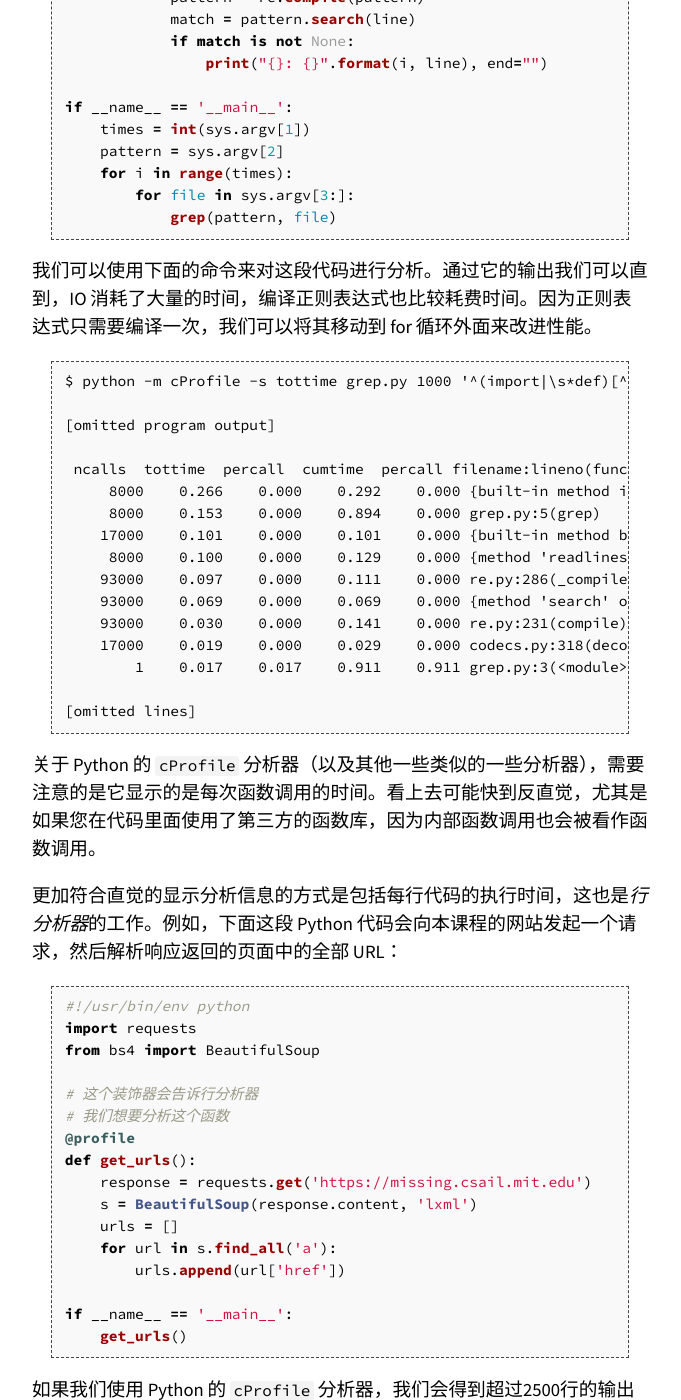
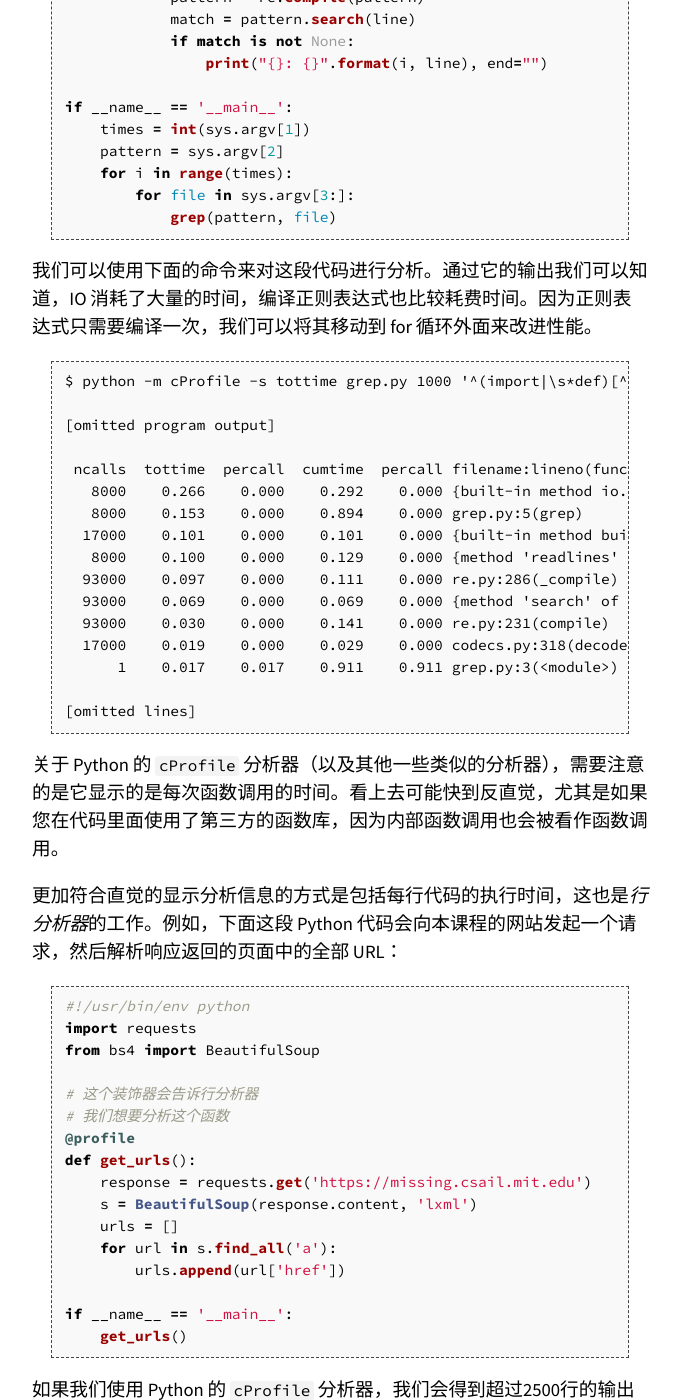
Before and after one commit to missing-semester-cn/missing-semester-cn.github.io, a Jekyll site: the page built from _2020/debugging-profiling.md, in a window 1280 px wide and 1400 px high, scrolled down 8453 px. Shown: the whole window, without its empty margins (300-981 px from the left). Built offline with Jekyll 4.4.1, drawn with Linux system fonts in a browser that asks for light colours; some of the changed text lies outside the part shown.

Commit message:
fix typos

````diff
--- a/_2020/debugging-profiling.md
+++ b/_2020/debugging-profiling.md
@@ -162,7 +162,7 @@
 有些问题是您不需要执行代码就能发现的。例如，仔细观察一段代码，您就能发现某个循环变量覆盖了某个已经存在的变量或函数名；或是有个变量在被读取之前并没有被定义。
 这种情况下 [静态分析](https://en.wikipedia.org/wiki/Static_program_analysis) 工具就可以帮我们找到问题。静态分析会将程序的源码作为输入然后基于编码规则对其进行分析并对代码的正确性进行推理。
 
-下面这段 Python 代码中存在几个问题。 首先，我们的循环变量`foo` 覆盖了之前定义的函数`foo`。最后一行，我们还把 `bar` 错写成了`baz`，因此当程序完成`sleep`  (一分钟后)后，执行到这一行的时候便会崩溃。
+下面这段 Python 代码中存在几个问题。 首先，我们的循环变量`foo` 覆盖了之前定义的函数`foo`。最后一行，我们还把 `bar` 错写成了`baz`，因此当程序完成`sleep`  (一分钟)后，执行到这一行的时候便会崩溃。
 
 ```python
 import time
@@ -234,7 +234,7 @@
 
 不过，执行时间（wall clock time）也可能会误导您，因为您的电脑可能也在同时运行其他进程，也可能在此期间发生了等待。 对于工具来说，需要区分真实时间、用户时间和系统时间。通常来说，用户时间+系统时间代表了您的进程所消耗的实际 CPU （更详细的解释可以参照[这篇文章](https://stackoverflow.com/questions/556405/what-do-real-user-and-sys-mean-in-the-output-of-time1)）。
 
-- 真实时间 - 从程序开始到结束流失掉到真实时间，包括其他进程到执行时间以及阻塞消耗的时间（例如等待 I/O或网络）；
+- 真实时间 - 从程序开始到结束流失掉的真实时间，包括其他进程的执行时间以及阻塞消耗的时间（例如等待 I/O或网络）；
 - _User_ - CPU 执行用户代码所花费的时间；
 - _Sys_ - CPU 执行系统内核代码所花费的时间。
 
@@ -282,7 +282,7 @@
             grep(pattern, file)
 ```
 
-我们可以使用下面的命令来对这段代码进行分析。通过它的输出我们可以直到，IO 消耗了大量的时间，编译正则表达式也比较耗费时间。因为正则表达式只需要编译一次，我们可以将其移动到 for 循环外面来改进性能。
+我们可以使用下面的命令来对这段代码进行分析。通过它的输出我们可以知道，IO 消耗了大量的时间，编译正则表达式也比较耗费时间。因为正则表达式只需要编译一次，我们可以将其移动到 for 循环外面来改进性能。
 
 ```
 $ python -m cProfile -s tottime grep.py 1000 '^(import|\s*def)[^,]*$' *.py
@@ -290,21 +290,21 @@
 [omitted program output]
 
  ncalls  tottime  percall  cumtime  percall filename:lineno(function)
-     8000    0.266    0.000    0.292    0.000 {built-in method io.open}
-     8000    0.153    0.000    0.894    0.000 grep.py:5(grep)
-    17000    0.101    0.000    0.101    0.000 {built-in method builtins.print}
-     8000    0.100    0.000    0.129    0.000 {method 'readlines' of '_io._IOBase' objects}
-    93000    0.097    0.000    0.111    0.000 re.py:286(_compile)
-    93000    0.069    0.000    0.069    0.000 {method 'search' of '_sre.SRE_Pattern' objects}
-    93000    0.030    0.000    0.141    0.000 re.py:231(compile)
-    17000    0.019    0.000    0.029    0.000 codecs.py:318(decode)
-        1    0.017    0.017    0.911    0.911 grep.py:3(<module>)
+   8000    0.266    0.000    0.292    0.000 {built-in method io.open}
+   8000    0.153    0.000    0.894    0.000 grep.py:5(grep)
+  17000    0.101    0.000    0.101    0.000 {built-in method builtins.print}
+   8000    0.100    0.000    0.129    0.000 {method 'readlines' of '_io._IOBase' objects}
+  93000    0.097    0.000    0.111    0.000 re.py:286(_compile)
+  93000    0.069    0.000    0.069    0.000 {method 'search' of '_sre.SRE_Pattern' objects}
+  93000    0.030    0.000    0.141    0.000 re.py:231(compile)
+  17000    0.019    0.000    0.029    0.000 codecs.py:318(decode)
+      1    0.017    0.017    0.911    0.911 grep.py:3(<module>)
 
 [omitted lines]
 ```
 
 
-关于 Python 的 `cProfile` 分析器（以及其他一些类似的一些分析器），需要注意的是它显示的是每次函数调用的时间。看上去可能快到反直觉，尤其是如果您在代码里面使用了第三方的函数库，因为内部函数调用也会被看作函数调用。
+关于 Python 的 `cProfile` 分析器（以及其他一些类似的分析器），需要注意的是它显示的是每次函数调用的时间。看上去可能快到反直觉，尤其是如果您在代码里面使用了第三方的函数库，因为内部函数调用也会被看作函数调用。
 
 更加符合直觉的显示分析信息的方式是包括每行代码的执行时间，这也是*行分析器*的工作。例如，下面这段 Python 代码会向本课程的网站发起一个请求，然后解析响应返回的页面中的全部 URL：
 
````
Also changed, not shown: other parts of _2020/debugging-profiling.md (+9 -9 lines), _2020/version-control.md (+2 -2 lines).
